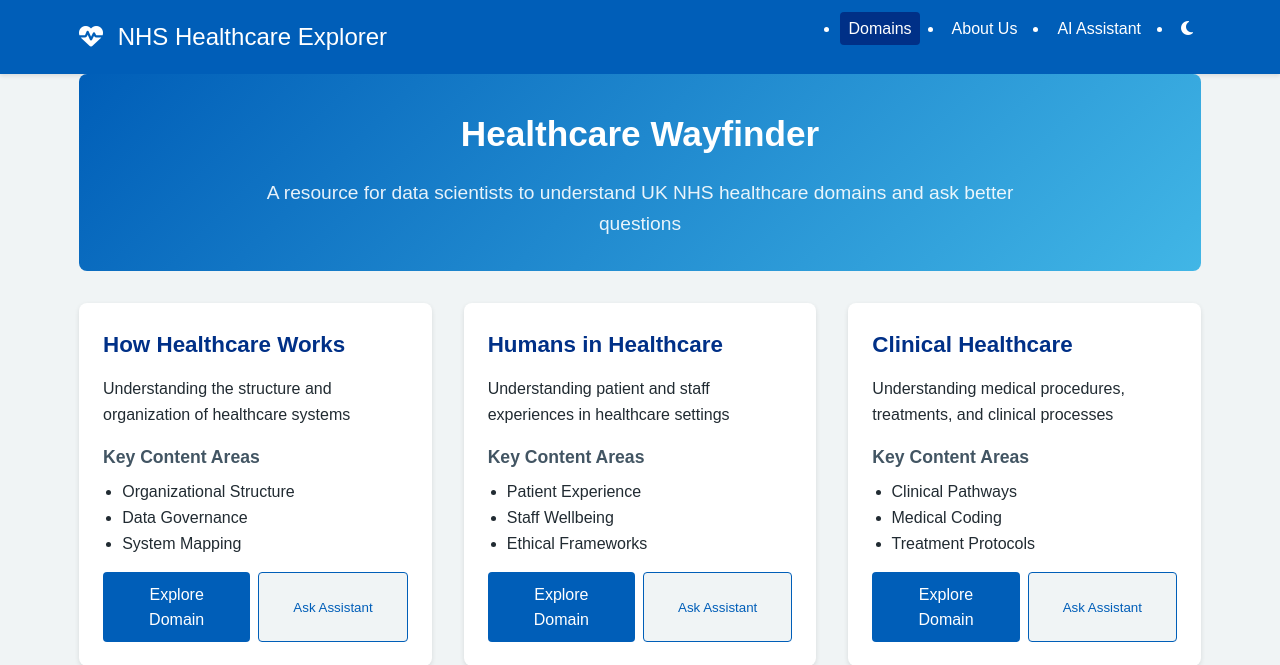
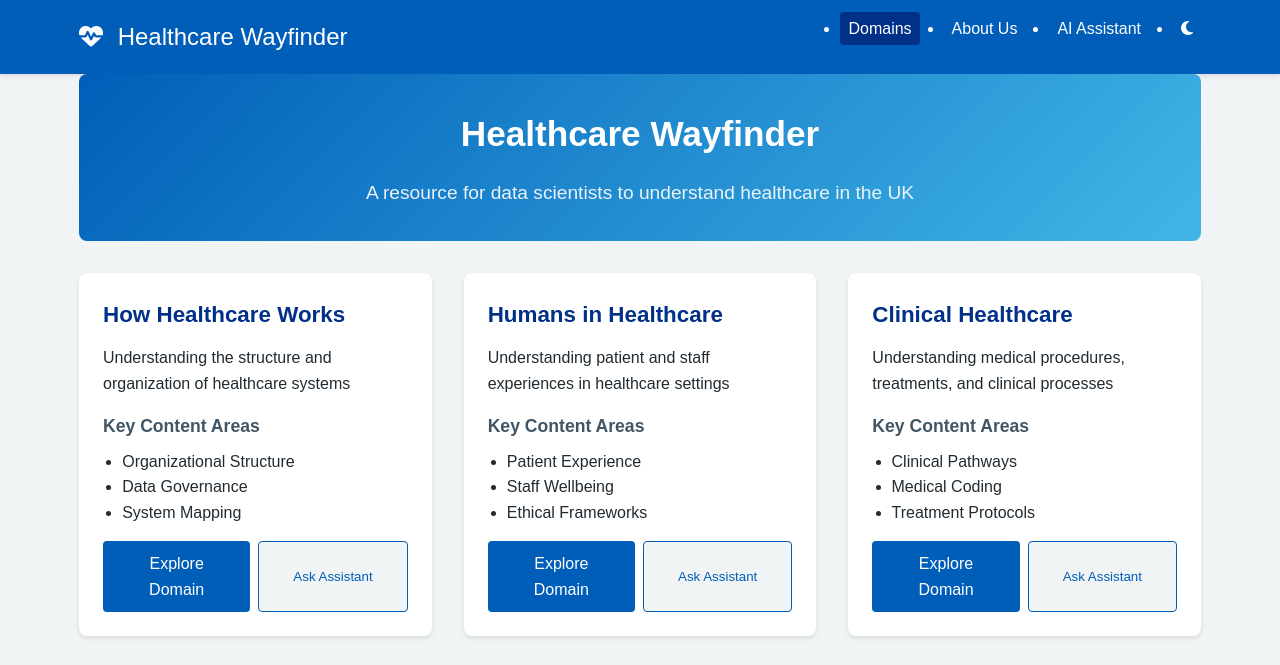
Before and after one commit to regulate-tech/nhshackdaydewisdream, a Flask app: page / in a window 1280 px wide. Shown: the top 665 px of the page. Run offline with Flask 3, Linux system fonts and the light colour scheme.

Commit message:
Demo candidate

```diff
--- a/templates/base.html
+++ b/templates/base.html
@@ -3,7 +3,7 @@
 <head>
     <meta charset="UTF-8">
     <meta name="viewport" content="width=device-width, initial-scale=1.0">
-    <title>{% block title %}NHS Healthcare Explorer{% endblock %}</title>
+    <title>{% block title %}Healthcare Wayfinder{% endblock %}</title>
     <link rel="stylesheet" href="{{ url_for('static', filename='css/style.css') }}">
     <link rel="stylesheet" href="https://cdnjs.cloudflare.com/ajax/libs/font-awesome/6.4.0/css/all.min.css">
     <!-- Include Chart.js from CDN -->
@@ -13,7 +13,7 @@
     <header>
         <div class="container">
             <div class="logo">
-                <h1><i class="fas fa-heartbeat"></i> NHS Healthcare Explorer</h1>
+                <h1><i class="fas fa-heartbeat"></i> Healthcare Wayfinder</h1>
             </div>
             <nav>
                 <ul>
--- a/templates/index.html
+++ b/templates/index.html
@@ -1,11 +1,11 @@
 {% extends 'base.html' %}
 
-{% block title %}NHS Data Explorer - Home{% endblock %}
+{% block title %}Healthcare Wayfinder - Home{% endblock %}
 
 {% block content %}
     <div class="hero-section">
     <h2>Healthcare Wayfinder</h2>
-    <p class="subtitle">A resource for data scientists to understand UK NHS healthcare domains and ask better questions</p>
+    <p class="subtitle">A resource for data scientists to understand healthcare in the UK</p>
 </div>
 
 <div class="domain-grid">
```
